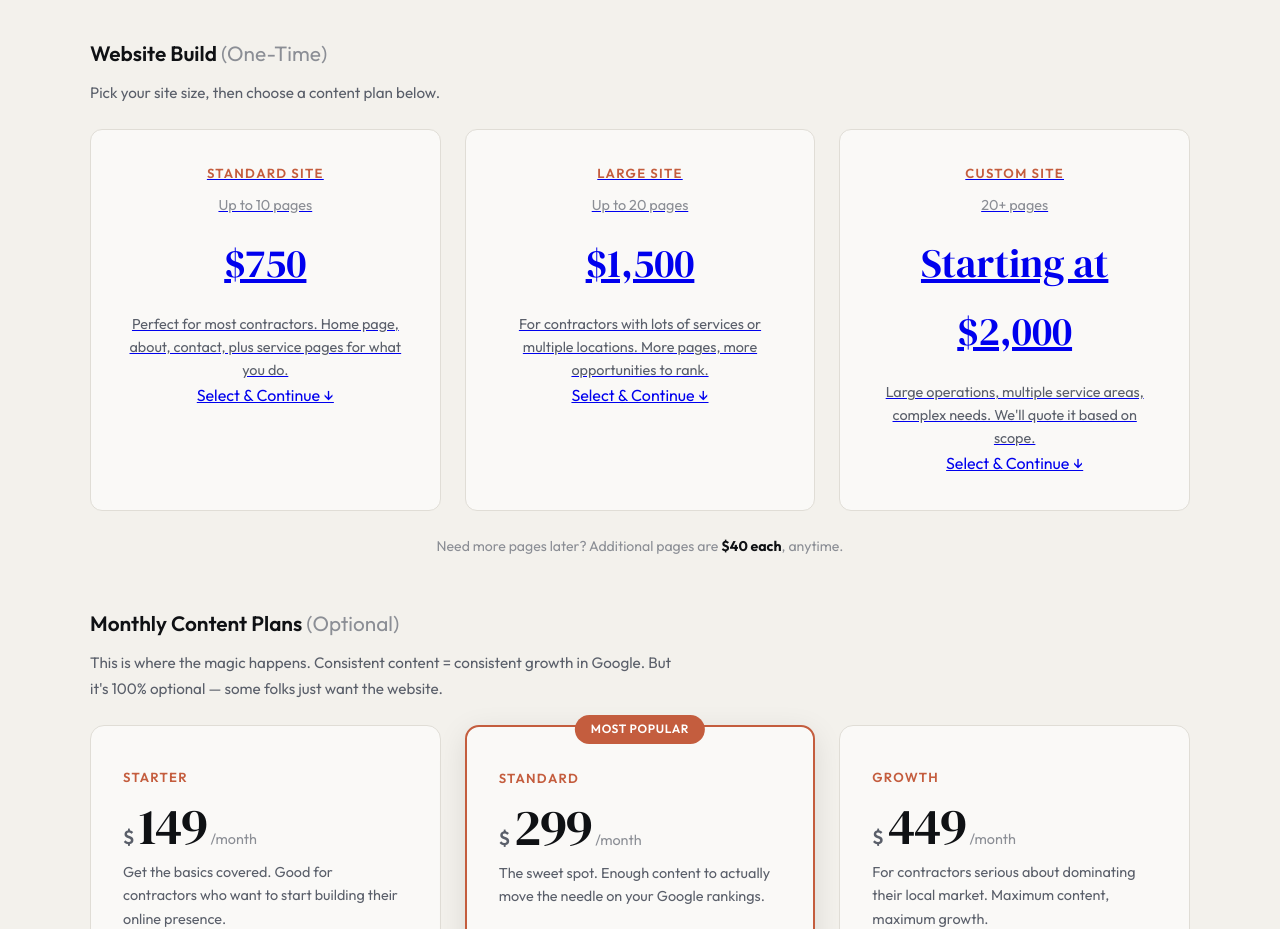
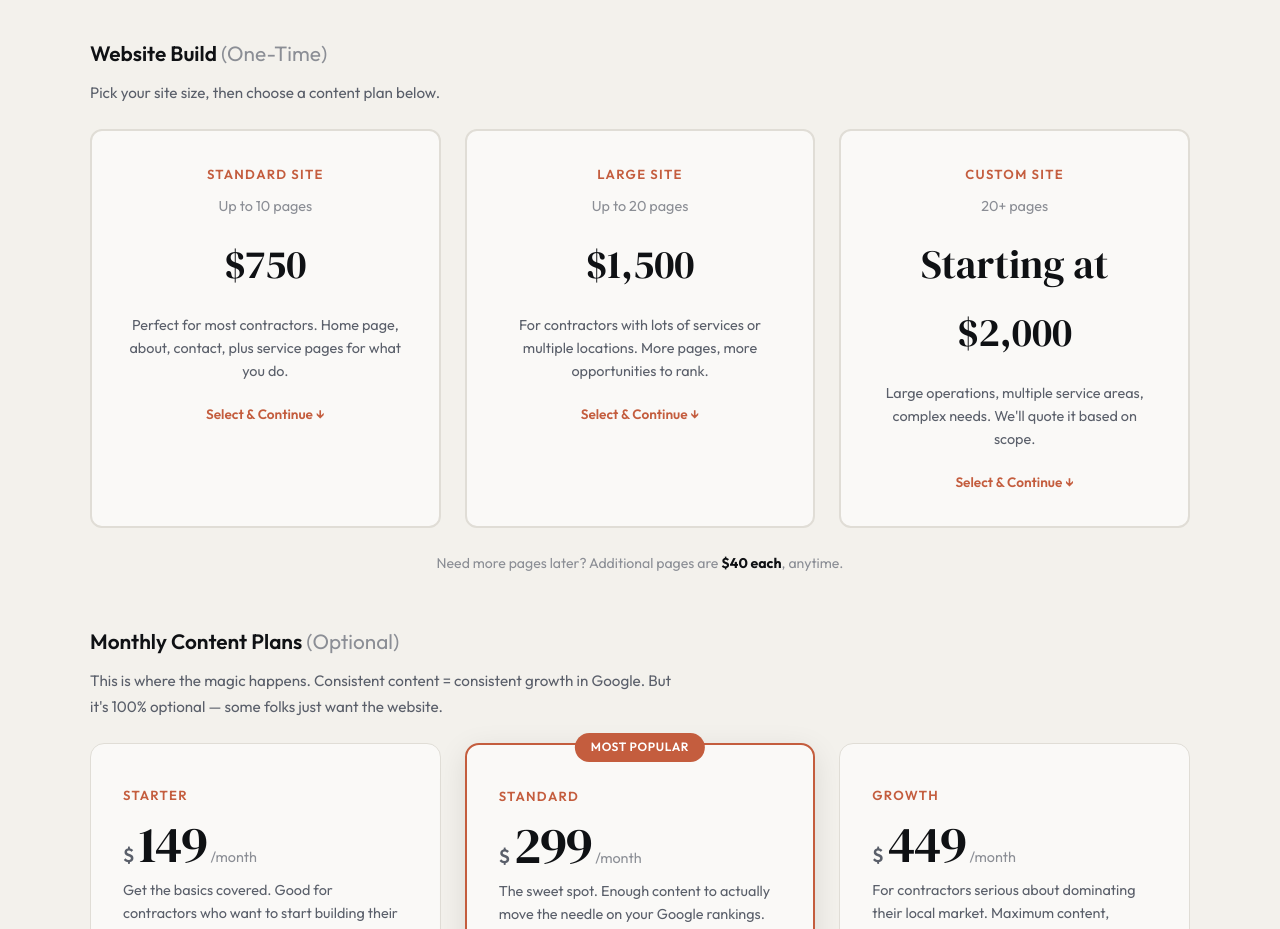
Before and after one commit to mrmicaiah/sites-on-call, an Eleventy site: page src/index.njk in a window 1280 px wide. Shown: the part 3120-4049 px from the top of the page. Built offline with nearby package versions, Linux system fonts and the light colour scheme; Eleventy itself is replaced by a stand-in of ours; files that its build step writes are made by us from their sources.

Commit message:
Add clickable build card styles and scroll margin for content plans

```diff
--- a/src/css/styles.css
+++ b/src/css/styles.css
@@ -77,16 +77,20 @@ section { padding:6rem 2rem; }
 .pricing-section-header span { font-weight:400; color:var(--muted); }
 .pricing-section-desc { color:var(--slate); font-size:0.95rem; margin-bottom:1.5rem; max-width:600px; }
 
-/* Build pricing grid */
+/* Build pricing grid - clickable cards */
 .build-pricing-grid { display:grid; grid-template-columns:repeat(3,1fr); gap:1.5rem; margin-top:1.5rem; }
-.build-card { background:var(--paper); border:1px solid var(--border); border-radius:12px; padding:2rem; text-align:center; transition:transform 0.2s,box-shadow 0.2s; }
-.build-card:hover { transform:translateY(-4px); box-shadow:0 12px 40px var(--shadow); }
+a.build-card { text-decoration:none; color:inherit; display:block; cursor:pointer; }
+.build-card { background:var(--paper); border:2px solid var(--border); border-radius:12px; padding:2rem; text-align:center; transition:transform 0.2s,box-shadow 0.2s,border-color 0.2s; }
+.build-card:hover { transform:translateY(-4px); box-shadow:0 12px 40px var(--shadow); border-color:var(--accent); }
 .build-tier { font-size:0.82rem; font-weight:600; text-transform:uppercase; letter-spacing:0.1em; color:var(--accent); margin-bottom:0.5rem; }
 .build-pages { font-size:0.9rem; color:var(--muted); margin-bottom:0.75rem; }
-.build-price { font-family:'DM Serif Display',serif; font-size:2.5rem; margin-bottom:1rem; }
+.build-price { font-family:'DM Serif Display',serif; font-size:2.5rem; margin-bottom:1rem; color:var(--ink); }
 .build-card p { font-size:0.9rem; color:var(--slate); line-height:1.6; }
+.build-cta { display:block; margin-top:1.25rem; font-size:0.85rem; font-weight:600; color:var(--accent); transition:color 0.2s; }
+.build-card:hover .build-cta { color:var(--accent-dark); }
 
 /* Monthly pricing grid */
+#content-plans { scroll-margin-top:100px; }
 .pricing-grid { display:grid; grid-template-columns:repeat(3,1fr); gap:1.5rem; margin-top:1.5rem; }
 .pricing-card { background:var(--paper); border:1px solid var(--border); border-radius:14px; padding:2.5rem 2rem; position:relative; transition:transform 0.2s,box-shadow 0.2s; }
 .pricing-card:hover { transform:translateY(-4px); box-shadow:0 12px 40px var(--shadow); }
```
